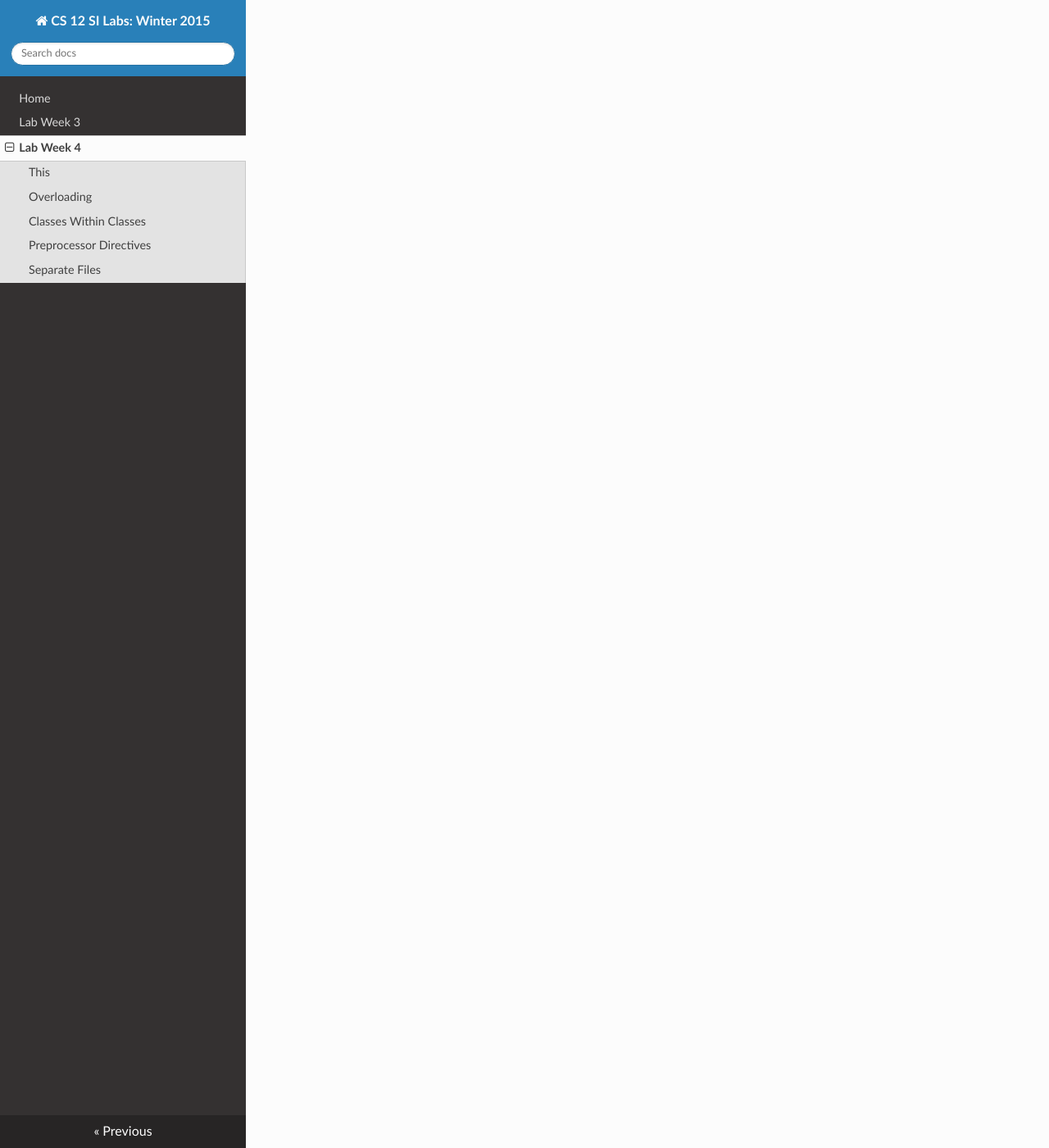
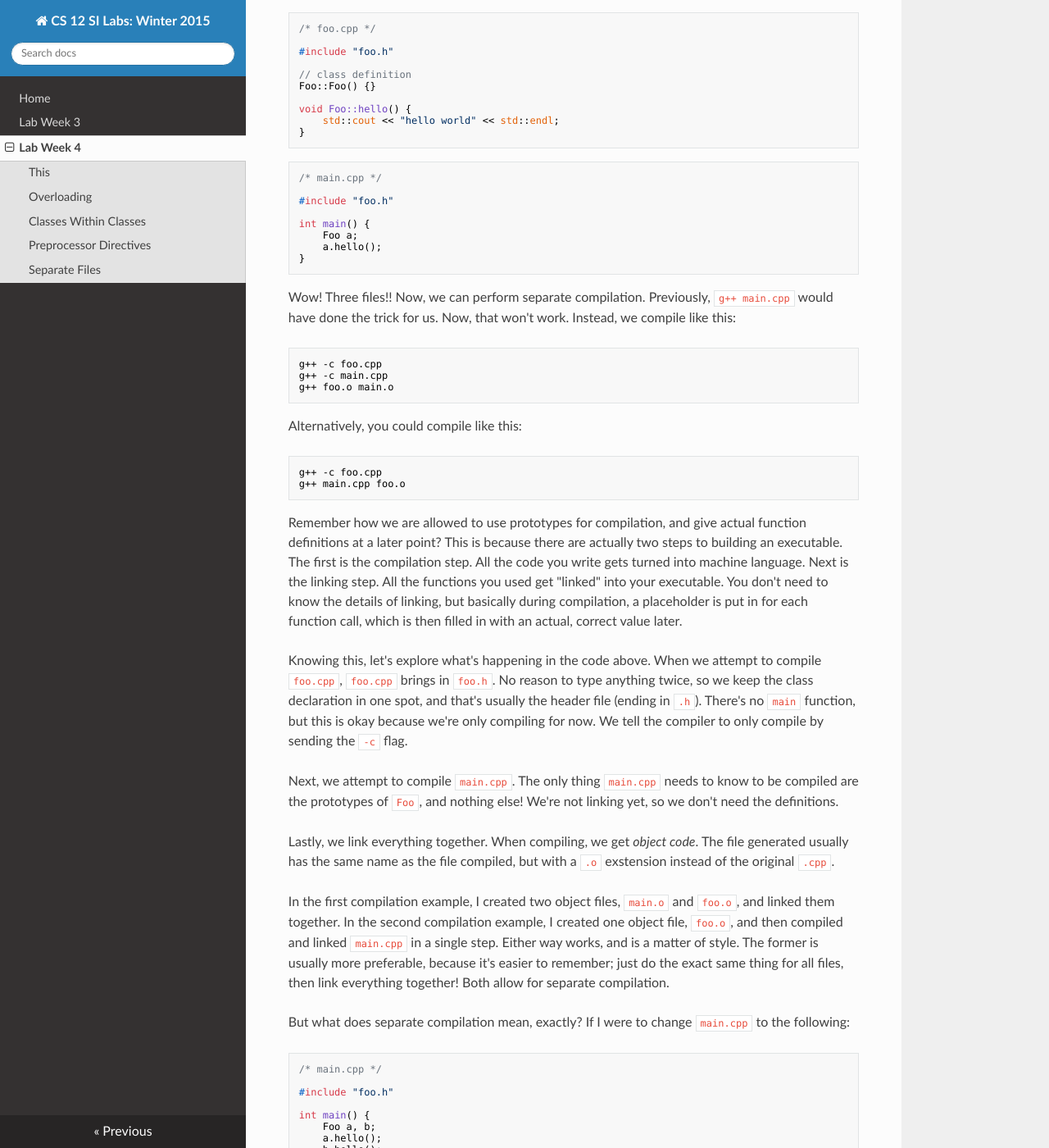
Before and after one commit to cs-si-ucr/cs12-win16, an MkDocs documentation site: the page built from docs/lab_week_04.md, in a window 1280 px wide and 1400 px high, scrolled down 3246 px. Shown: the whole window at 82% size. Built offline with MkDocs 1.6.1, drawn with Linux system fonts in a browser that asks for light colours; nearby versions of some CDN libraries; old or Windows-style settings are respelled for this version of MkDocs; some of the changed text lies outside the part shown.

Commit message:
separate compilation lab4

````diff
--- a/docs/lab_week_04.md
+++ b/docs/lab_week_04.md
@@ -81,3 +81,208 @@ When the filename is surrounded with quotation marks (``""``), the preprocessor
 
 Separate Files
 --------------
+When programs become very large, it is a good idea to split them up into smaller logical units so they are easier to maintain.
+There is a way to do this that also has the added benefit of allowing for separate compilation;
+instead of compiling every part of your program every time you want to build an executable, you can instead separate the code in such a way that only parts you change need to be recompiled.
+
+```c++
+/* main.cpp */
+
+#include <iostream>
+
+class Foo { // class declaration
+    public:
+        Foo();        // default constructor
+        void hello(); // some function
+        // stuff
+        // ...
+    private:
+        // stuff
+        // ...
+};
+
+// class definition
+Foo::Foo() {}
+
+void Foo::hello() {
+    std::cout << "hello world" << std::endl;
+}
+
+int main() {
+    Foo a;
+    a.hello();
+}
+```
+
+Let's say we're working with the single file ``main.cpp`` above.
+How would we break it up?
+Start by taking out the class and putting it in another file.
+We'll call it ``foo.cpp``.
+
+```c++
+/* foo.cpp */
+
+#include <iostream>
+
+class Foo { // class declaration
+    public:
+        Foo();        // default constructor
+        void hello(); // some function
+        // stuff
+        // ...
+    private:
+        // stuff
+        // ...
+};
+
+// class definition
+Foo::Foo() {}
+
+void Foo::hello() {
+    std::cout << "hello world" << std::endl;
+}
+```
+
+```c++
+/* main.cpp */
+
+#include "foo.cpp"
+
+int main() {
+    Foo a;
+    a.hello();
+}
+```
+
+Notice that ``main.cpp`` doesn't actually use anything from ``iostream``, so it is not necessary to include it there.
+This is a good first step.
+We have logically separated all of the parts of our simple program.
+Generally, each class will have its own file(s) containing all the code associated with it.
+
+What about the separate compilation I promised?
+If you understand preprocessor directives, you can tell that we're basically ending up with our original ``main.cpp``, just using extra steps.
+Let's fix that:
+
+```c++
+/* foo.h */
+
+#include <iostream>
+
+class Foo { // class declaration
+    public:
+        Foo();        // default constructor
+        void hello(); // some function
+        // stuff
+        // ...
+    private:
+        // stuff
+        // ...
+};
+```
+
+```c++
+/* foo.cpp */
+
+#include "foo.h"
+
+// class definition
+Foo::Foo() {}
+
+void Foo::hello() {
+    std::cout << "hello world" << std::endl;
+}
+```
+
+```c++
+/* main.cpp */
+
+#include "foo.h"
+
+int main() {
+    Foo a;
+    a.hello();
+}
+```
+
+Wow!
+Three files!!
+Now, we can perform separate compilation.
+Previously, ``g++ main.cpp`` would have done the trick for us.
+Now, that won't work.
+Instead, we compile like this:
+
+```sh
+g++ -c foo.cpp
+g++ -c main.cpp
+g++ foo.o main.o
+```
+
+Alternatively, you could compile like this:
+
+```sh
+g++ -c foo.cpp
+g++ main.cpp foo.o
+```
+
+Remember how we are allowed to use prototypes for compilation, and give actual function definitions at a later point?
+This is because there are actually two steps to building an executable.
+The first is the compilation step.
+All the code you write gets turned into machine language.
+Next is the linking step.
+All the functions you used get "linked" into your executable.
+You don't need to know the details of linking, but basically during compilation, a placeholder is put in for each function call, which is then filled in with an actual, correct value later.
+
+Knowing this, let's explore what's happening in the code above.
+When we attempt to compile ``foo.cpp``, ``foo.cpp`` brings in ``foo.h``.
+No reason to type anything twice, so we keep the class declaration in one spot, and that's usually the header file (ending in ``.h``).
+There's no ``main`` function, but this is okay because we're only compiling for now.
+We tell the compiler to only compile by sending the ``-c`` flag.
+
+Next, we attempt to compile ``main.cpp``.
+The only thing ``main.cpp`` needs to know to be compiled are the prototypes of ``Foo``, and nothing else!
+We're not linking yet, so we don't need the definitions.
+
+Lastly, we link everything together.
+When compiling, we get *object code*.
+The file generated usually has the same name as the file compiled, but with a ``.o`` exstension instead of the original ``.cpp``.
+
+In the first compilation example, I created two object files, ``main.o`` and ``foo.o``, and linked them together.
+In the second compilation example, I created one object file, ``foo.o``, and then compiled and linked ``main.cpp`` in a single step.
+Either way works, and is a matter of style.
+The former is usually more preferable, because it's easier to remember;
+just do the exact same thing for all files, then link everything together!
+Both allow for separate compilation.
+
+But what does separate compilation mean, exactly?
+If I were to change ``main.cpp`` to the following:
+
+```c++
+/* main.cpp */
+
+#include "foo.h"
+
+int main() {
+    Foo a, b;
+    a.hello();
+    b.hello();
+}
+```
+
+The only thing I would need to do to recompile is the following:
+
+```sh
+g++ -c main.cpp
+g++ main.o foo.o
+```
+
+Notice how I did **not** recompile ``foo.cpp``!
+The old *definitions* for ``Foo`` are still in ``foo.o``, so I can still use it (assuming you didn't delete it).
+Now imagine if you have many large classes included in your project.
+Compiling the entire project every time you wanted to run it could be a time-consuming process.
+It may take sever minutes to several hours, for larger projects.
+A solution to this problem is separate compilation;
+organize your files in such a way that you don't need to compile everything every time.
+
+NOTE: This doesn't mean you don't have to compile anything.
+You still need to compile everything you *change*.
+If you change how ``Foo`` works, or add a function, you need to recompile and relink everything you change.
````
